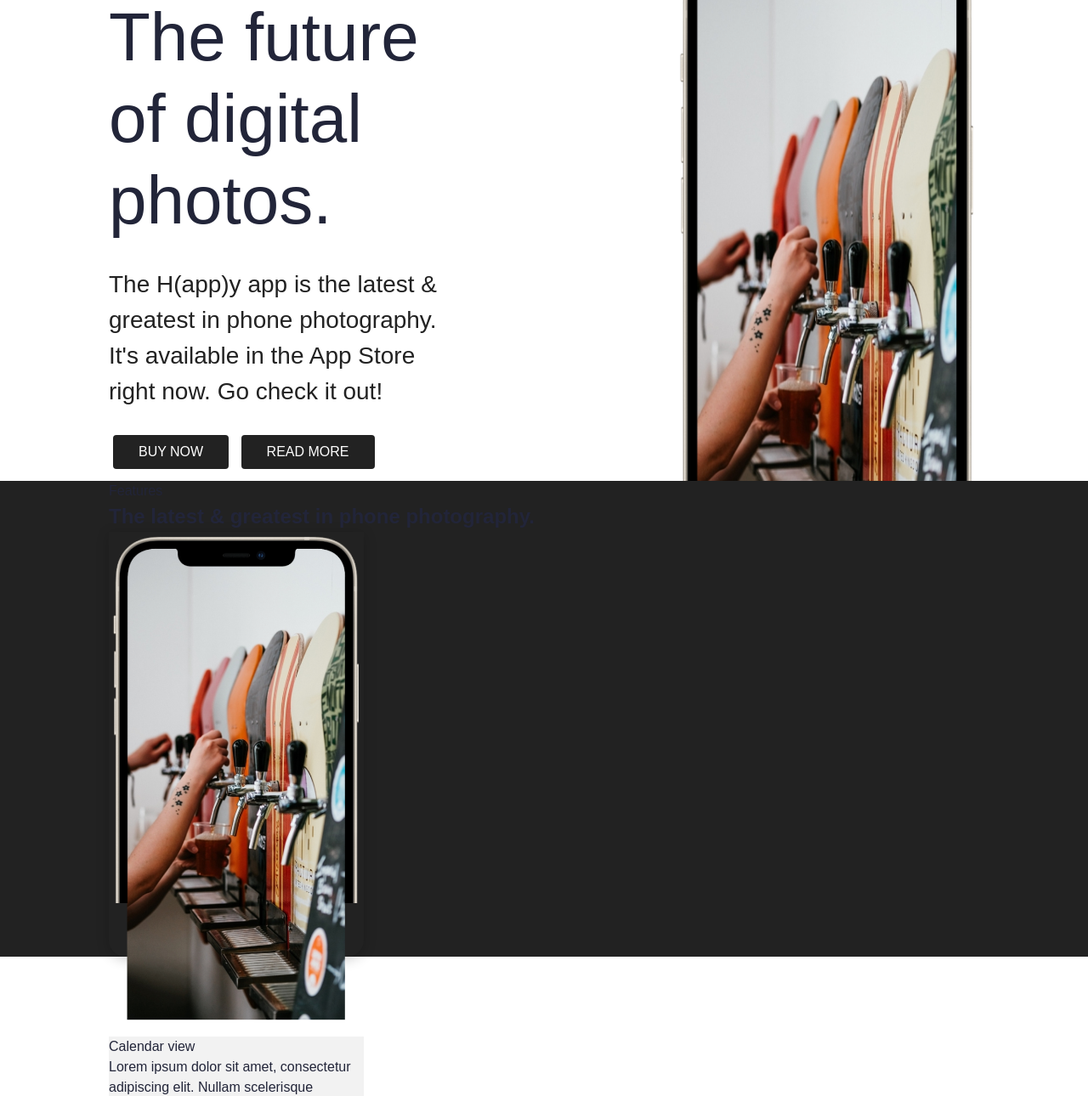
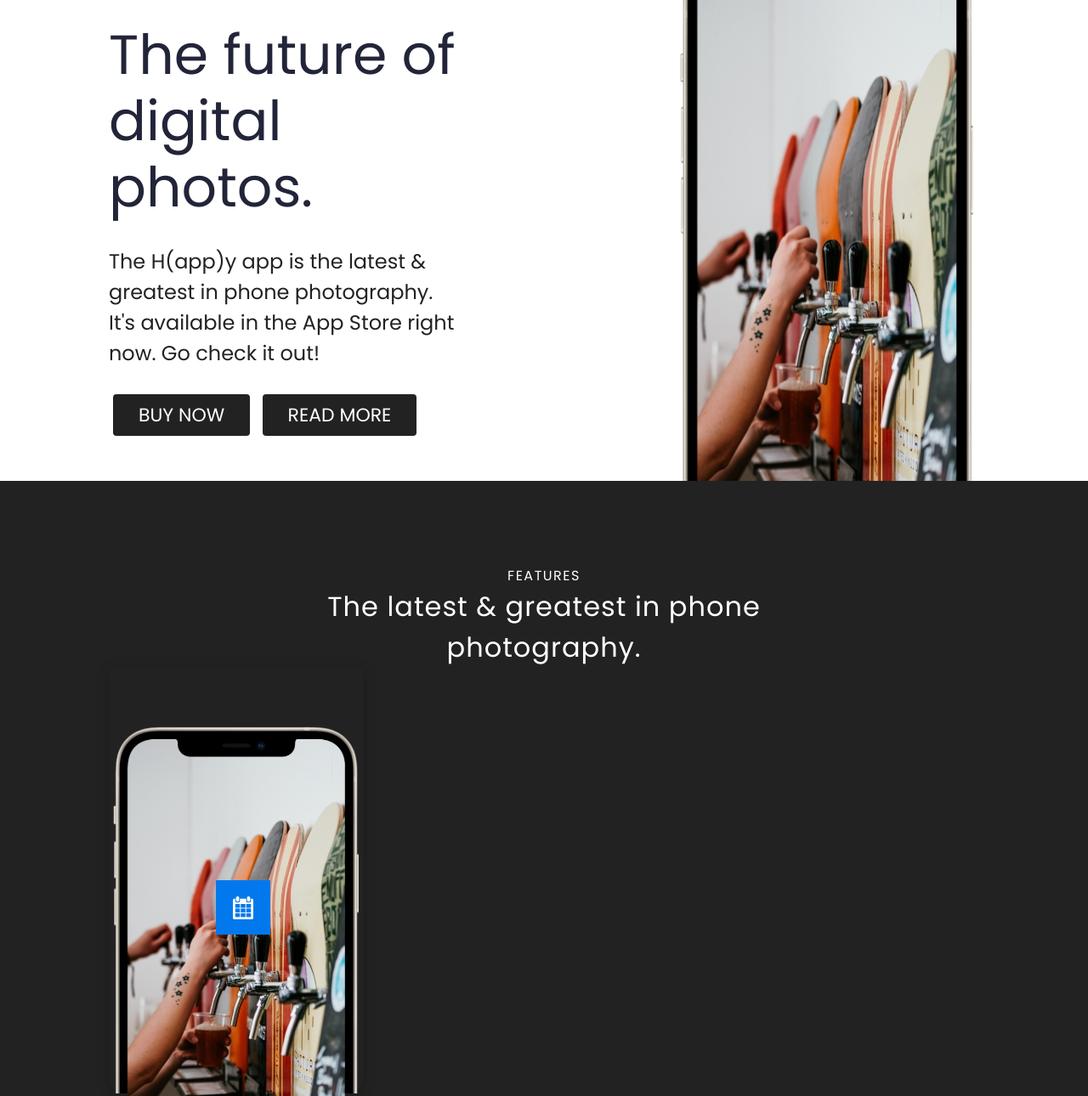
Before and after one commit to osakaii/first-module, a plain HTML site: page index.html in a window 1280 px wide. Shown: the part 760-2050 px from the top of the page at 85% size. Drawn offline with Linux system fonts and the light colour scheme.

Commit message:
renamed classes and structured folder system

```diff
--- a/index.html
+++ b/index.html
@@ -4,8 +4,8 @@
     <meta charset="UTF-8" />
     <meta http-equiv="X-UA-Compatible" content="IE=edge" />
     <meta name="viewport" content="width=device-width, initial-scale=1.0" />
-    <link rel="stylesheet" href="./main.css" />
-    <link rel="stylesheet" href="./index.css" />
+    <link rel="stylesheet" href="./styles/main.css" />
+    <link rel="stylesheet" href="./styles/index.css" />
     <title>Happy</title>
   </head>
   <body>
@@ -24,39 +24,41 @@
         <li class="navbar__item"><button class="button">GET THIS APP</button></li>
       </ol>
     </header>
-    <section class="section1 container">
+    <section class="timerSection container">
         <h1>BIG SALE ON LIFETIME PLAN</h1>
         <h2>there is very little left</h2>
         <div id="timer"></div>
     </section>
-    <section class="section2 container">
-        <div class="section2__main">
-          <div class="section2_logo logo">
+    <section class="introSection container">
+        <div class="introSection__main">
+          <div class="introSection__logo logo">
             <div >
               (н)
             </div>
             <p>H(app)y</p>
           </div>
-          <p class="section2__article">The future of digital photos.</p>
-          <p class="section__desc">The H(app)y app is the latest & greatest in phone photography. It's available in the App Store right now. Go check it out!</p>
+          <p class="introSection__article">The future of digital photos.</p>
+          <p class="introSection__desc">The H(app)y app is the latest & greatest in phone photography. It's available in the App Store right now. Go check it out!</p>
           <button class="button">BUY NOW</button>
           <button class="button">READ MORE</button>
         </div>
         <img src="./assets/s3_phone.png" alt="">
     </section>
-    <section class="section3 container">
+    <section class="featuresSection container">
       <p>Features</p>
-      <h1> The latest & greatest in phone photography.</h1>
-      <div class="section3__item">
-        <div></div>
-        <img src="./assets/s3_phone.png" alt="">
-        <div class="section3__item__text">
-          <p>Calendar view</p>
-          <p>Lorem ipsum dolor sit amet, consectetur adipiscing elit. Nullam scelerisque aliquam odio et faucibus.</p>
+      <h1> The latest & greatest in phone <br> photography.</h1>
+      <div class="featuresSection__item__wrapper">
+        <div class="featuresSection__item">
+          <div class="featuresSection_centralImg"><img src="./assets/Shape.png" alt=""></div>
+          <img src="./assets/s3_phone.png" alt="">
+          <div class="featuresSectionn__item__text">
+            <p>Calendar view</p>
+            <p>Lorem ipsum dolor sit amet, consectetur adipiscing elit. Nullam scelerisque aliquam odio et faucibus.</p>
+          </div>
         </div>
       </div>
     </section>
     <footer id="footer"></footer>
-    <script src="./main.js"></script>
+    <script src="./javaScript/main.js"></script>
   </body>
 </html>
--- a/index.css
+++ b/styles/index.css
@@ -1,9 +1,25 @@
+
+@font-face {
+  font-family: 'Poppins';
+  src: url(../fonts/Poppins/Poppins-Regular.ttf);
+  font-weight: 400;
+}
+@font-face {
+  font-family: 'Poppins';
+  src: url(../fonts/Poppins/Poppins-Bold.ttf);
+  font-weight: 700;
+}
+@font-face {
+  font-family: 'Poppins';
+  src: url(../fonts/Poppins/Poppins-SemiBold.ttf);
+  font-weight: 600;
+}
 
 *,
 *::before,
 *::after {
   box-sizing: border-box;
-  font-family: 'Poppins', sans-serif;
+  font-family: 'Poppins';
 }
 
 ul[class],
@@ -26,7 +42,6 @@ blockquote,
 dl,
 dd {
   margin: 0;
-  color: #222539;
 }
 
 body {
--- a/main.css
+++ b/styles/main.css
@@ -44,32 +44,33 @@
   color: white;
   font-size: 30px;
   text-align: center;
+  font-family: sans-serif;
   width: 50px;
   height: 50px;
 }
 .logo p {
   margin: 0 10px;
-  font-weight: 400;
+  font-weight: 600;
   color: #222222;
   font-size: 26px;
 }
 
 /* section1 */
 
-.section1 {
+.timerSection {
   display: flex;
   flex-direction: column;
   align-items: center;
   justify-content: center;
   min-height: 436px;
-  background: url(./assets/timer-img.jpeg);
+  background: url(../assets/timer-img.jpeg);
 }
-.section1 h1 {
+.timerSection h1 {
   color: white;
   font-size: 50px;
   letter-spacing: 1.5px;
 }
-.section1 h2 {
+.timerSection h2 {
   color: white;
   font-size: 40px;
   letter-spacing: 1.5px;
@@ -77,33 +78,46 @@
 
 /* section2 */
 
-.section2 {
+.introSection {
   height: 800px;
   padding: 100px;
   display: flex;
   justify-content: space-between;
 }
-.section2__main {
+.introSection__main {
   padding: 150px 0;
   width: 40%;
 }
+.introSection__logo div{
+  width: 80px;
+  height: 80px;
+  font-size: 50px;
+  border-radius: 20px;
+}
+.introSection__logo p{
+  font-size: 40px;
+  margin-left: 20px;
+  letter-spacing: -1px;
+}
 
-.section__desc {
-  font-size: 28px;
+.introSection__desc {
+  font-size: 24px;
   color: #222222;
   font-weight: 200;
 }
-.section2__article {
+.introSection__article {
+  color: #222539;
   line-height: 120%;
   margin: 30px 0;
-  font-size: 80px;
+  font-size: 65px;
   font-weight: 400;
 }
-.section2 button {
+.introSection button {
+  font-size: 22px;
   margin: 30px 5px;
 }
-.section2 img {
- position: relative;
+.introSection img {
+  position: relative;
   height: 130%;
   padding-top: 150px;
   z-index: 1;
@@ -112,19 +126,47 @@
 
 /* section3 */
 
-.section3 {
-    position: relative;
-    z-index: 100;
+.featuresSection {
+  position: relative;
+  z-index: 100;
   background-color: #222222;
+  text-align: center;
+  color: white;
+  padding: 100px 10% !important;
 }
-
-.section3__item {
+.featuresSection p{
+  text-transform: uppercase;
+  font-size: 16px;
+  letter-spacing: 1.5px;
+}
+.featuresSection h1{
+  font-size: 32px;
+  font-weight: 400;
+  letter-spacing: 1px;
+}
+.featuresSection__item {
   z-index: 10;
   width: 300px;
   height: 500px;
   box-shadow: 0px 3px 15px rgba(0, 0, 0, 0.2);
   border-radius: 0px 0px 20px 20px;
 }
-.section3__item__text {
+.featuresSection__item__text {
   background: #f2f2f2;
 }
+.featuresSection_centralImg{
+  background: #0278ED;
+  width: 64px;
+  height: 64px;
+  display: flex;
+  justify-content: center;
+  align-items: center;
+  position: relative;
+  top: 50%;
+  left:calc(50% - 24px);
+  z-index: 50;
+}
+.featuresSection_centralImg img{
+  width: 24px;
+  height: 27px;
+}
```
Also changed, not shown: assets/Shape.png (added), javaScript/config.js (renamed from data.js), javaScript/main.js (line endings or trailing spaces), 1 other file.
